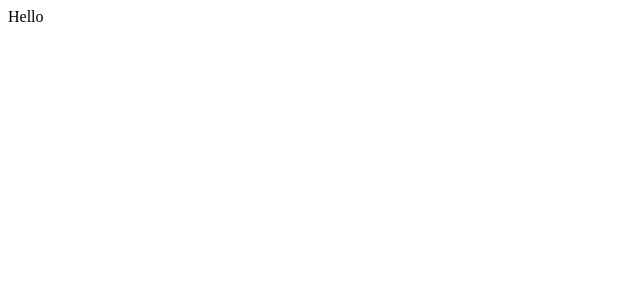
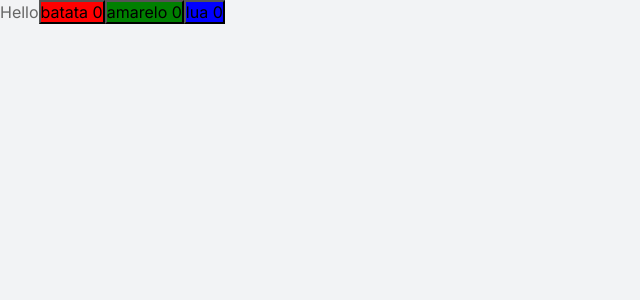
Before and after one commit to joaobispo2077/shakeit, a React (Create React App) app: page / in a window 1280 px wide. Shown: the top 300 px of the page, without its empty margins (0-640 px from the left). Built offline with nearby package versions, Linux system fonts and the light colour scheme.

Commit message:
style: added global styles

```diff
--- a/public/index.html
+++ b/public/index.html
@@ -4,6 +4,8 @@
 <head>
   <meta charset="utf-8" />
   <meta name="viewport" content="width=device-width, initial-scale=1" />
+  <link rel="preconnect" href="https://fonts.gstatic.com">
+  <link href="https://fonts.googleapis.com/css2?family=Inter:wght@400;500;600;800&family=Rajdhani:wght@600&display=swap" rel="stylesheet">
   <title>Shake it</title>
 </head>
 
--- a/src/App.tsx
+++ b/src/App.tsx
@@ -1,8 +1,14 @@
+import { Button } from "./components/Button";
+
+import './styles/global.css';
 
 function App() {
   return (
     <div className="App">
       Hello
+      <Button color="red">batata</Button>
+      <Button color="green">amarelo</Button>
+      <Button color="blue">lua</Button>
     </div>
   );
 }
--- /dev/null
+++ b/src/components/Button.tsx
@@ -0,0 +1,22 @@
+import { useState } from "react"
+
+interface ButtonProps {
+  color?: string;
+  children?: string;
+}
+
+export function Button(props: ButtonProps) {
+  const [counter, setCounter] = useState(0);
+
+
+  function incrementCounter() {
+    setCounter(counter + 1);
+  }
+  return (
+    <button
+    onClick={() => incrementCounter}
+    style={{backgroundColor: props.color}}>
+      {props.children} {counter}
+    </button>
+  )
+}
--- /dev/null
+++ b/src/styles/global.css
@@ -0,0 +1,49 @@
+* {
+  margin: 0;
+  padding: 0;
+  box-sizing: border-box;
+}
+
+:root {
+  --white: #fff;
+  --background: #F2F3F5;
+  --gray-line: #DCDDE0;
+  --text: #666666;
+  --text-highlight: #B3B9FF;
+  --title: #2E384D;
+  --red: #E83F5B;
+  --green: #4CD62B;
+  --blue: #5965E0;
+  --blue-dark: #4953B8;
+  --blue-twitter: #2AA9E0;
+}
+
+@media(max-width: 1080px) {
+  html {
+    font-size: 93.75%;
+  }
+}
+
+@media(max-width: 720px) {
+  html {
+    font-size: 87.5%;
+  }
+}
+
+body {
+  background: var(--background);
+  color: var(--text);
+}
+
+body, input, textarea, button {
+  font: 400 16px "Inter", sans-serif;
+}
+
+button {
+  cursor: pointer;
+}
+
+a {
+  color: inherit;
+  text-decoration: none;
+}
```
